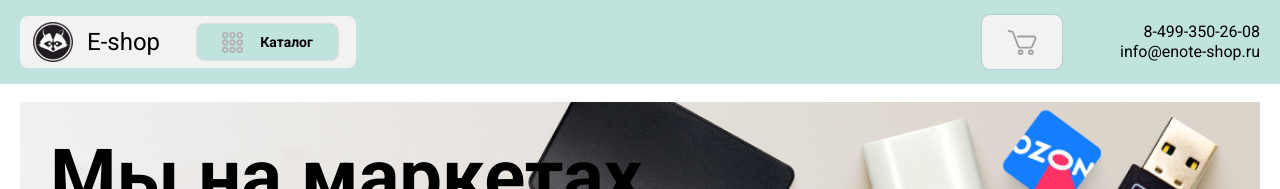
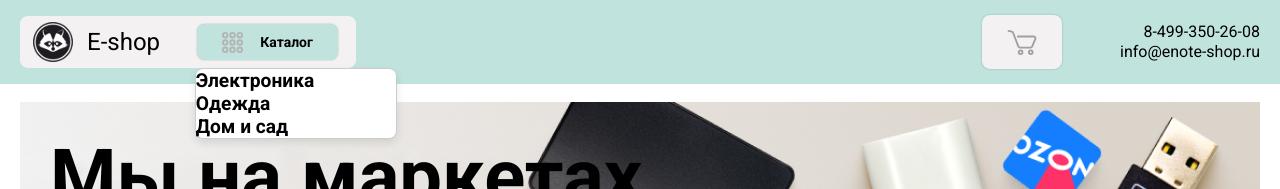
Before and after one commit to totoshka19/e-shop, a React (Vite) app: page / in a window 1280 px wide. Both pictures are taken after a click on the button "Каталог". Shown: the top 189 px of the page. Built offline with nearby package versions, Linux system fonts and the light colour scheme.

Commit message:
начала делать раскрывающийся список категорий товаров

```diff
--- /dev/null
+++ b/src/components/drop-down-catalog.tsx
@@ -0,0 +1,96 @@
+import React, { useRef, useState } from 'react';
+import { usePopUp } from '../hooks/use-pop-up';
+
+type DropdownCatalogProps = {
+  isOpen: boolean;
+  onClose: () => void;
+}
+
+type Category = {
+  id: number;
+  name: string;
+  subcategories: Subcategory[];
+}
+
+type Subcategory = {
+  id: number;
+  name: string;
+}
+
+function DropdownCatalog({ isOpen, onClose }: DropdownCatalogProps) {
+  const modalRef = useRef<HTMLDivElement | null>(null);
+  const [activeCategory, setActiveCategory] = useState<number | null>(null);
+
+  const { handleOverlayClick } = usePopUp({
+    onClose,
+    modalRef,
+  });
+
+  const categories: Category[] = [
+    {
+      id: 1,
+      name: 'Электроника',
+      subcategories: [
+        { id: 1, name: 'Смартфоны' },
+        { id: 2, name: 'Ноутбуки' },
+        { id: 3, name: 'Телевизоры' },
+      ],
+    },
+    {
+      id: 2,
+      name: 'Одежда',
+      subcategories: [
+        { id: 4, name: 'Мужская одежда' },
+        { id: 5, name: 'Женская одежда' },
+      ],
+    },
+    {
+      id: 3,
+      name: 'Дом и сад',
+      subcategories: [
+        { id: 6, name: 'Мебель' },
+        { id: 7, name: 'Освещение' },
+      ],
+    },
+  ];
+
+  if (!isOpen) {
+    return null;
+  }
+
+  return (
+    <>
+      <div className="dropdown-catalog-overlay" onClick={handleOverlayClick} />
+
+      <div className="dropdown-catalog" ref={modalRef}>
+        <div className="dropdown-catalog__content">
+          <ul className="dropdown-catalog__categories">
+            {categories.map((category) => (
+              <li
+                key={category.id}
+                className="dropdown-catalog__category"
+                onClick={() => setActiveCategory(category.id)}
+              >
+                <span className="dropdown-catalog__category-title">{category.name}</span>
+              </li>
+            ))}
+          </ul>
+
+          {activeCategory !== null && (
+            <ul className="dropdown-catalog__subcategories">
+              {categories
+                .find((category) => category.id === activeCategory)
+                ?.subcategories.map((subcategory) => (
+                  <li key={subcategory.id} className="dropdown-catalog__subcategory">
+                    <span>{subcategory.name}</span>
+                  </li>
+                ))}
+            </ul>
+          )}
+        </div>
+      </div>
+    </>
+  );
+}
+
+export default DropdownCatalog;
--- a/src/components/header.tsx
+++ b/src/components/header.tsx
@@ -1,9 +1,21 @@
+import { useState } from 'react';
 import { Link } from 'react-router-dom';
 import Logo from './logo';
+import DropdownCatalog from './drop-down-catalog';
 import Contacts from './contacts';
 import { AppRoute } from '../conts';
 
 function Header() {
+  const [isDropdownOpen, setIsDropdownOpen] = useState(false);
+
+  const toggleDropdown = () => {
+    setIsDropdownOpen(!isDropdownOpen);
+  };
+
+  const closeDropdown = () => {
+    setIsDropdownOpen(false);
+  };
+
   return (
     <header className="header">
       <div className="header__inner container">
@@ -11,15 +23,15 @@ function Header() {
           <Logo className="header__logo" />
           <button
             className="header__catalog-btn"
-            /*!TODO доделать функционал открытия/закрытия выпадающего списка с категориями товаров*/
-            // onClick={toggleDropdown}
-            // aria-expanded={isDropdownOpen}
+            onClick={toggleDropdown}
+            aria-expanded={isDropdownOpen}
             aria-haspopup="true"
             aria-label="Открыть/закрыть каталог"
           >
             <img className="catalog-btn__img" src="/images/catalog-icon.svg" alt="Иконка каталога" width="21" height="21" />
             <span className="catalog-btn__title">Каталог</span>
           </button>
+          <DropdownCatalog isOpen={isDropdownOpen} onClose={closeDropdown} />
         </div>
         <div className="header__block">
           <Link className="header__cart-btn" to={AppRoute.Basket} aria-label="Переход в корзину">
--- a/src/components/reviews.tsx
+++ b/src/components/reviews.tsx
@@ -6,8 +6,6 @@ import 'slick-carousel/slick/slick-theme.css';
 import Rating from './rating';
 import { RootState, AppDispatch } from '../store';
 import { fetchReviews } from '../store/reviews-slice';
-
-/*!TODO доделать Rating*/
 
 const baseSettings = {
   infinite: false,
--- /dev/null
+++ b/src/hooks/use-pop-up.ts
@@ -0,0 +1,74 @@
+import React, { useEffect } from 'react';
+
+type UsePopUpOptions = {
+  onClose: () => void;
+  initialFocusRef?: React.RefObject<HTMLElement>;
+  modalRef: React.RefObject<HTMLDivElement>;
+};
+
+export const usePopUp = ({ onClose, initialFocusRef, modalRef }: UsePopUpOptions) => {
+  useEffect(() => {
+    const handleKeyDown = (event: KeyboardEvent) => {
+      if (event.key === 'Escape') {
+        onClose();
+      }
+    };
+
+    window.addEventListener('keydown', handleKeyDown);
+
+    if (initialFocusRef?.current) {
+      initialFocusRef.current.focus();
+    }
+
+    const hasScrollbar = document.body.scrollHeight > window.innerHeight;
+    const scrollbarWidth = window.innerWidth - document.documentElement.clientWidth;
+
+    if (hasScrollbar) {
+      document.body.style.paddingRight = `${scrollbarWidth}px`;
+    }
+    document.body.style.overflow = 'hidden';
+
+    return () => {
+      window.removeEventListener('keydown', handleKeyDown);
+      document.body.style.overflow = '';
+      document.body.style.paddingRight = '';
+    };
+  }, [onClose, initialFocusRef]);
+
+  useEffect(() => {
+    const handleTabKey = (event: KeyboardEvent) => {
+      if (event.key === 'Tab') {
+        const focusableElements = modalRef.current?.querySelectorAll<HTMLElement>(
+          'button, [href], input, select, textarea, [tabindex]:not([tabindex="-1"])'
+        );
+
+        if (focusableElements && focusableElements.length > 0) {
+          const firstElement = focusableElements[0];
+          const lastElement = focusableElements[focusableElements.length - 1];
+
+          if (!event.shiftKey && document.activeElement === lastElement) {
+            event.preventDefault();
+            firstElement.focus();
+          } else if (event.shiftKey && document.activeElement === firstElement) {
+            event.preventDefault();
+            lastElement.focus();
+          }
+        }
+      }
+    };
+
+    window.addEventListener('keydown', handleTabKey);
+
+    return () => {
+      window.removeEventListener('keydown', handleTabKey);
+    };
+  }, [modalRef]);
+
+  const handleOverlayClick = (event: React.MouseEvent<HTMLDivElement>) => {
+    if (event.target === event.currentTarget) {
+      onClose();
+    }
+  };
+
+  return { handleOverlayClick };
+};
--- a/src/styles/main.scss
+++ b/src/styles/main.scss
@@ -18,6 +18,7 @@
     border-radius: 8px;
     margin: 16px 0;
     padding: 6px 18px 6px 13px;
+    position: relative;
   }
   &__catalog-btn {
     @extend .btn;
@@ -509,6 +510,56 @@
   }
 }
 
+/*---------- dropdown catalog ----------*/
+.dropdown-catalog-overlay {
+  position: fixed;
+  top: 0;
+  left: 0;
+  right: 0;
+  bottom: 0;
+  z-index: 100;
+}
+.dropdown-catalog {
+  position: absolute;
+  top: 100%;
+  left: 52%;
+  z-index: 101;
+  background-color: white;
+  border: 1px solid #ccc;
+  border-radius: 8px;
+  box-shadow: 0 4px 8px rgba(0, 0, 0, 0.1);
+  &__content {
+    display: flex;
+  }
+  &__categories {
+    list-style: none;
+    padding: 0;
+    margin: 0;
+    width: 200px;
+  }
+  &__category {
+    cursor: pointer;
+    position: relative;
+    &-title {
+      font-size: 1.2rem;
+      font-weight: bold;
+    }
+  }
+  &__subcategories {
+    cursor: pointer;
+    list-style: none;
+    padding: 0;
+    width: 200px;
+    background-color: white;
+    border-radius: 8px;
+  }
+  &__subcategory {
+    span {
+      display: block;
+    }
+  }
+}
+
 /*---------- not found page ----------*/
 .not-found-page {
   display: flex;
```
